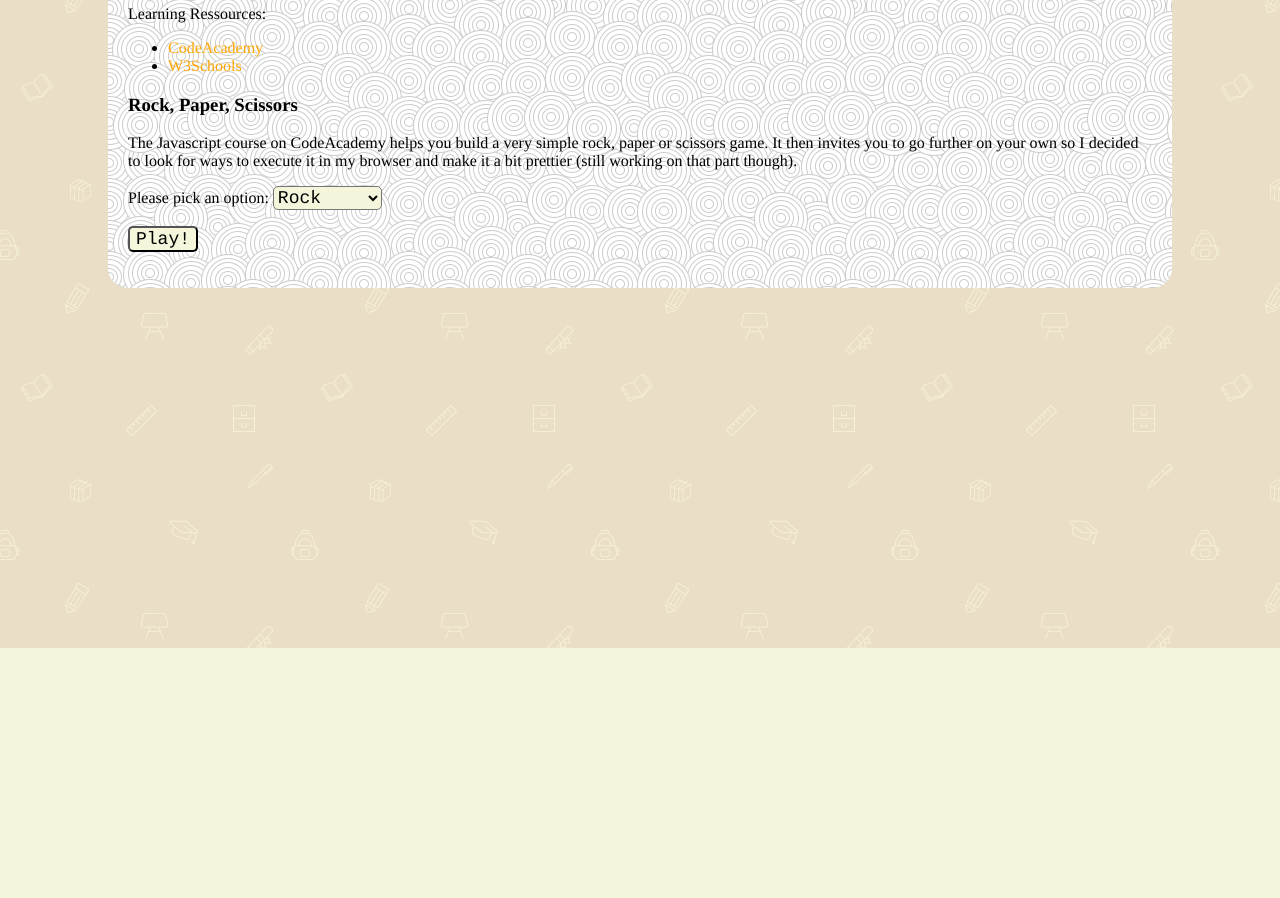
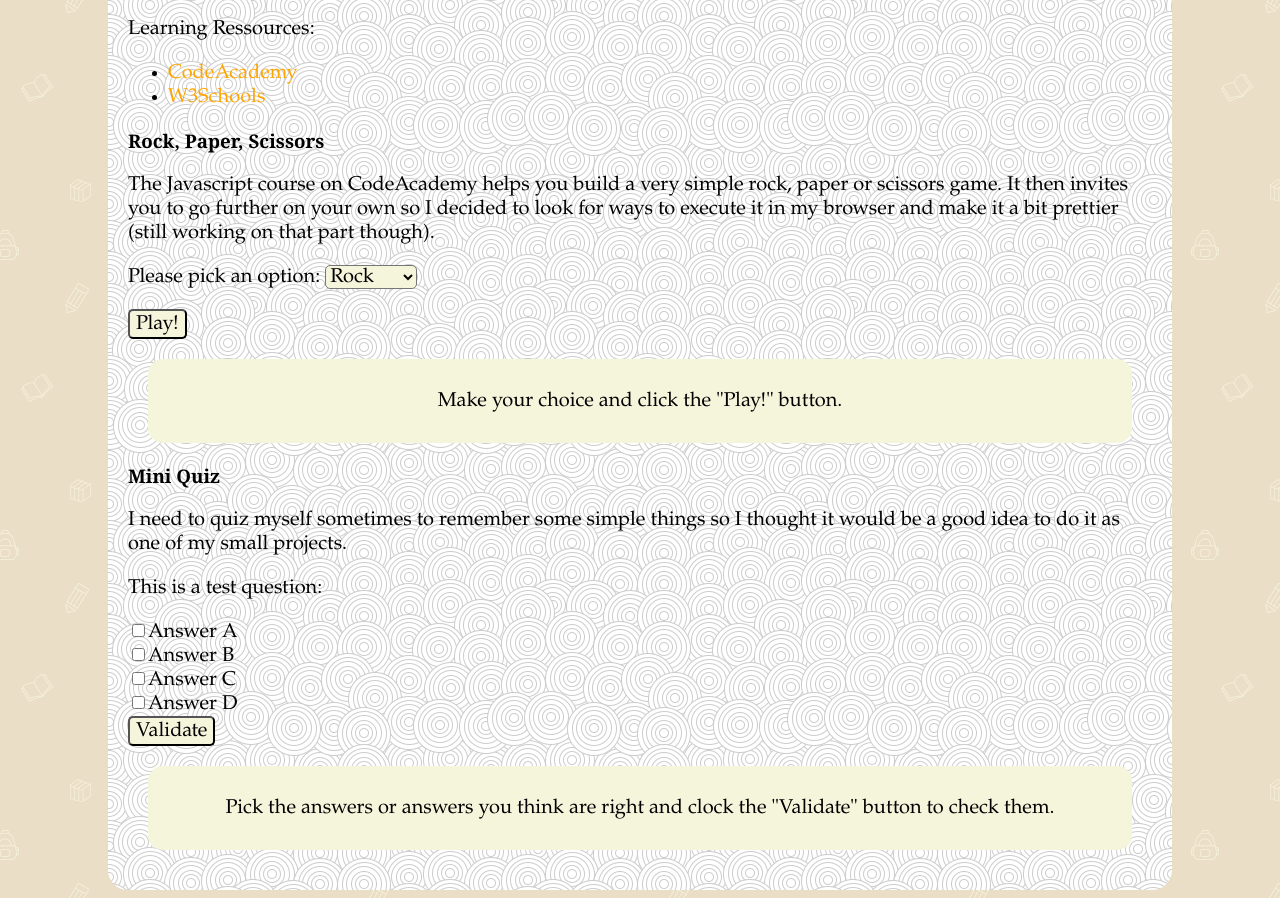
Before and after one commit to htindon/js, a plain HTML site: page index.html in a window 1280 px wide. Shown: the part 152-1050 px from the top of the page. Before the commit the page ends 800 px from the top, so only its background shows below. Drawn offline with Linux system fonts and the light colour scheme.

Commit message:
working on the quiz, a lot of issues to fix

```diff
--- a/index.html
+++ b/index.html
@@ -26,8 +26,24 @@
       </select></p>
       <p><button type="button" value="Play" onclick="game()">Play!</button></p>
     </form>
-    <p id="answer"></p>
-    </div> <!-- main  -->
+    <div class=answer_box>
+	<p id="answer">Make your choice and click the "Play!" button.</p>
+    </div> <!-- answer box -->
+	<h3>Mini Quiz</h3>
+	<p>I need to quiz myself sometimes to remember some simple things so I thought it would be a good idea to do it as one of my small projects.</p>
+	<form>
+		<p>This is a test question:</p>
+		<input id="a", type="checkbox" name="A", value="a">Answer A<br>
+		<input id="b", type="checkbox" name="B", value="b">Answer B<br>
+		<input id="c", type="checkbox" name="C", value="c">Answer C<br>
+		<input id="d", type="checkbox" name="D", value="d">Answer D<br>
+      	<button type="button" name="validate", value="Play", alt="Validate", onclick="quiz()">Validate</button><br>
+	</form>
+	<div class="answer_box">
+  	  <p id="answer_quiz">Pick the answers or answers you think are right and clock the "Validate" button to check them.</p>
+	</div> <!-- answer box -->
+  </div> <!-- main  -->
     <script type="text/javascript" src="game.js"></script>
+    <script type="text/javascript" src="quiz.js"></script>
   </body>
 </html>
--- /dev/null
+++ b/quiz.js
@@ -0,0 +1,45 @@
+var quiz = function () {
+
+	var compareArrays = function(array1, array2) {
+		var i = 0;
+		while (i < array1.length || i < array2.length) {
+			if (array1[i] != array2[i]) {
+				return false;
+			}
+			i++;
+		}
+		return true;
+	}
+
+	var explainErrors = function (user, answers, possible) {
+		var i = 0;
+		var explanation = "";
+		while (i < possible.length) {
+			if (user[i] === "false" && answers[i] === "true") {
+				explanation.push("Answer " + document.getElementById(possible[i]).name + ": " + document.getElementById(possible[i]).text + "was true.");
+			} else if (user[i] != answers[i]) {
+				explanation.push("Answer " + document.getElementById(possible[i]).name + ": " + document.getElementById(possible[i]).text + "was false.");
+			}
+		}
+		document.getElementById("answer_quiz").innerHTML = explanation;
+	}
+
+	var userAnswers = [];
+	var trueAnswers = ["true", "false", "false", "false"];
+	var possibleAnswers = ["a", "b", "c", "d"];
+	var i = 0;
+	while (i < possibleAnswers.length) {
+		if (document.getElementById(possibleAnswers[i]).checked) {
+			userAnswers.push("true");
+		} else {
+			userAnswers.push("false");
+		}
+		i++;
+	}
+	if (compareArrays(trueAnswers, userAnswers)) {
+		document.getElementById("answer_quiz").innerHTML = "Congratulations, your answers were right.";
+	} else {
+		explainErrors(userAnswers, trueAnswers, possibleAnswers);
+	}
+	document.close();
+};
--- a/style.css
+++ b/style.css
@@ -3,14 +3,30 @@ body {
 	background-image: url(school.png);
 }
 
+h1, h2, h3 {
+	font-family: Georgia;
+}
+
 #main {
 	background-image: url(swirl.png);
-	font-family: "Times";
 	margin-top: 10px;
 	margin-left:100px;
 	margin-right:100px;
 	padding: 20px;
 	border-radius: 20px;
+}
+
+#main p, a, form select, form button, form {
+	font-size: 20px;
+	font-family: Garamond;
+}
+
+.answer_box {
+	background-color: beige;
+	text-align: center;
+	padding: 10px;
+	margin: 20px;
+	border-radius: 15px;
 }
 
 a {
@@ -22,9 +38,7 @@ a:hover { color: red }
 a:visited { color: grey }
 
 form select, form button {
-	font-size: 18px;
 	border-radius: 5px;
-	font-family: "Courier";
 	background-color: beige;
 }
 
```
